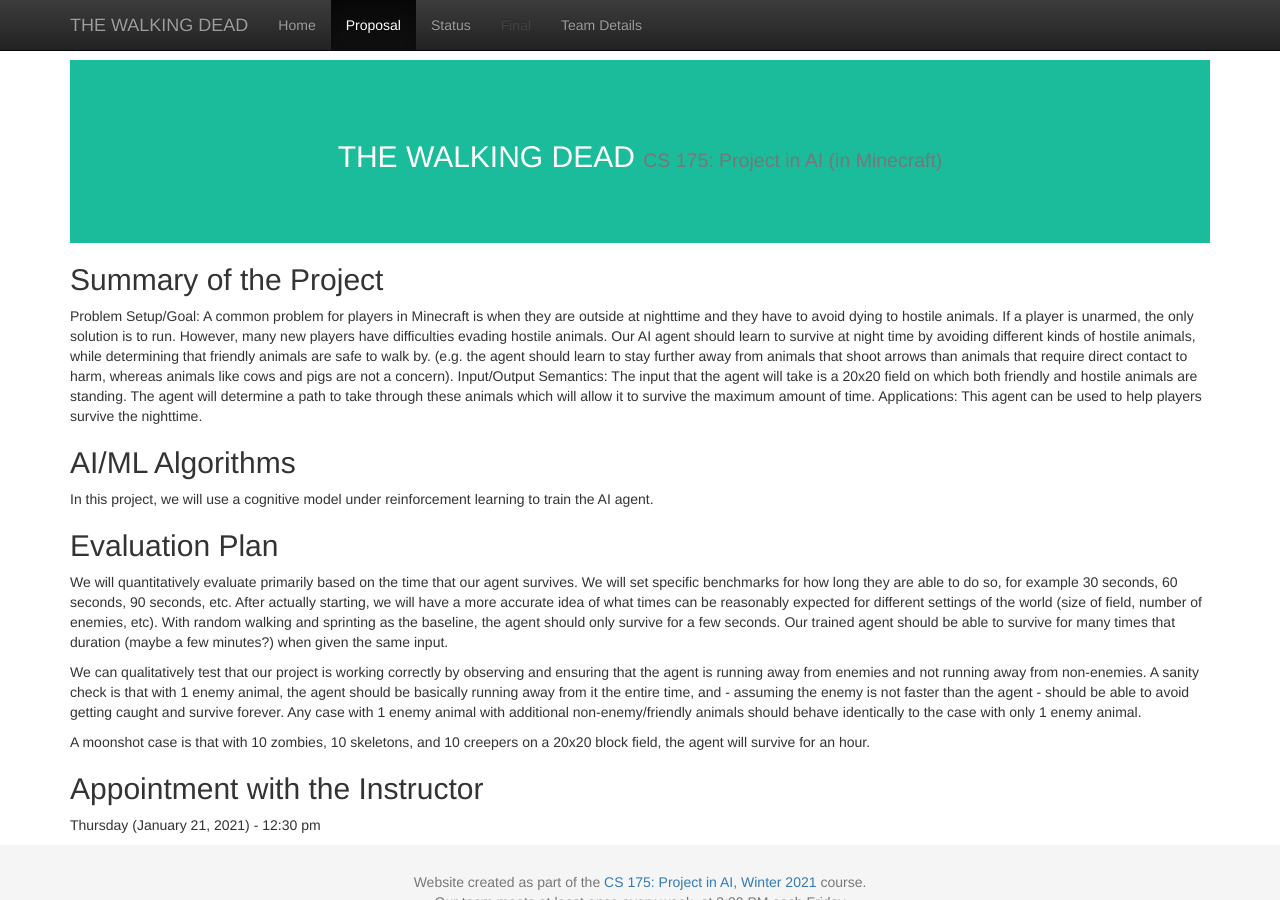
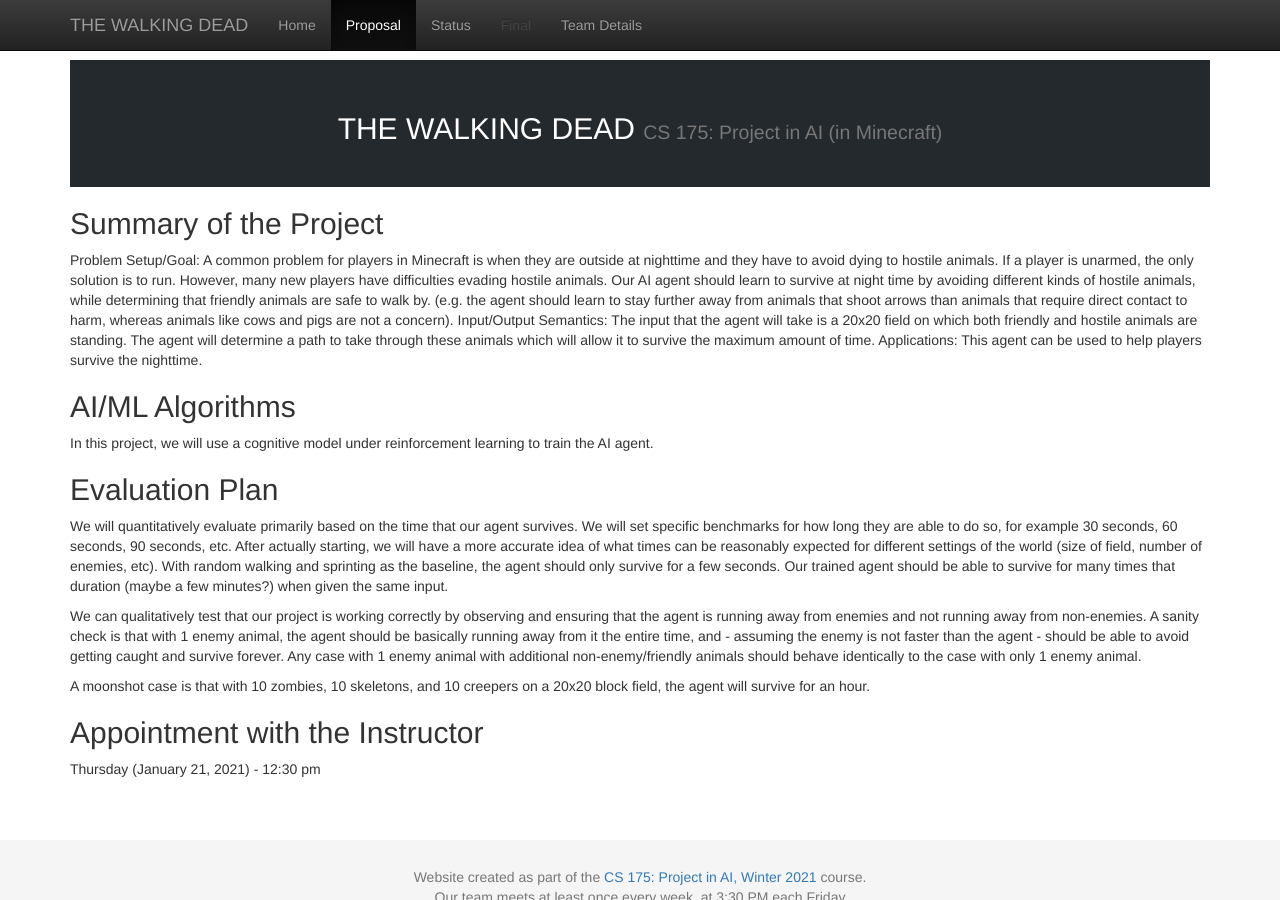
Before and after one commit to rayoh123/Moobloom, a Jekyll site: the page built from docs/proposal.md, in a window 1280 px wide and 900 px high. Built offline with Jekyll 4.4.1, drawn with Linux system fonts in a browser that asks for light colours.

Commit message:
Update default.html

```diff
--- a/docs/_layouts/default.html
+++ b/docs/_layouts/default.html
@@ -32,9 +32,9 @@
 
 /* Header/Logo Title */
 .header {
-  padding: 60px;
+  padding: 32px;
   text-align: center;
-  background: #1abc9c;
+  background: #24292e;
   color: white;
   font-size: 30px;
 }
```
